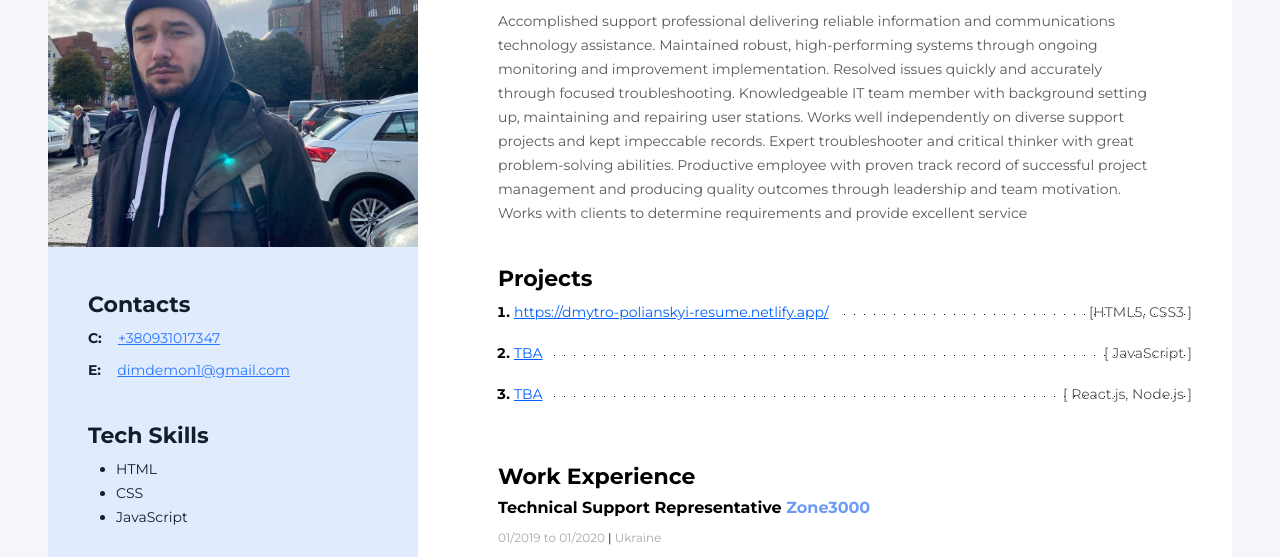
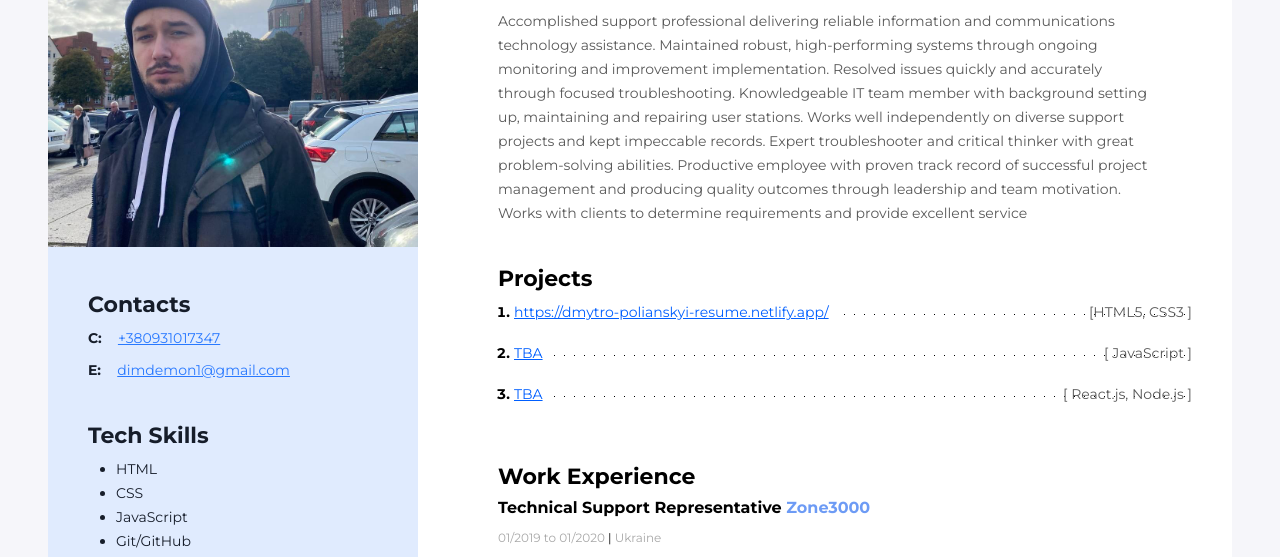
Before and after one commit to PolianskyiDmytro/PolianskyiDmytroCV, a plain HTML site: page index.html in a window 1280 px wide. Shown: the part 211-768 px from the top of the page. Drawn offline with Linux system fonts and the light colour scheme.

Commit message:
modify hard skills

```diff
--- a/index.html
+++ b/index.html
@@ -262,6 +262,7 @@
               <li class="skills-list-item">HTML</li>
               <li class="skills-list-item">CSS</li>
               <li class="skills-list-item">JavaScript</li>
+              <li class="skills-list-item">Git/GitHub</li>
             </ul>
           </div>
           <!-- Soft skills -->
```
